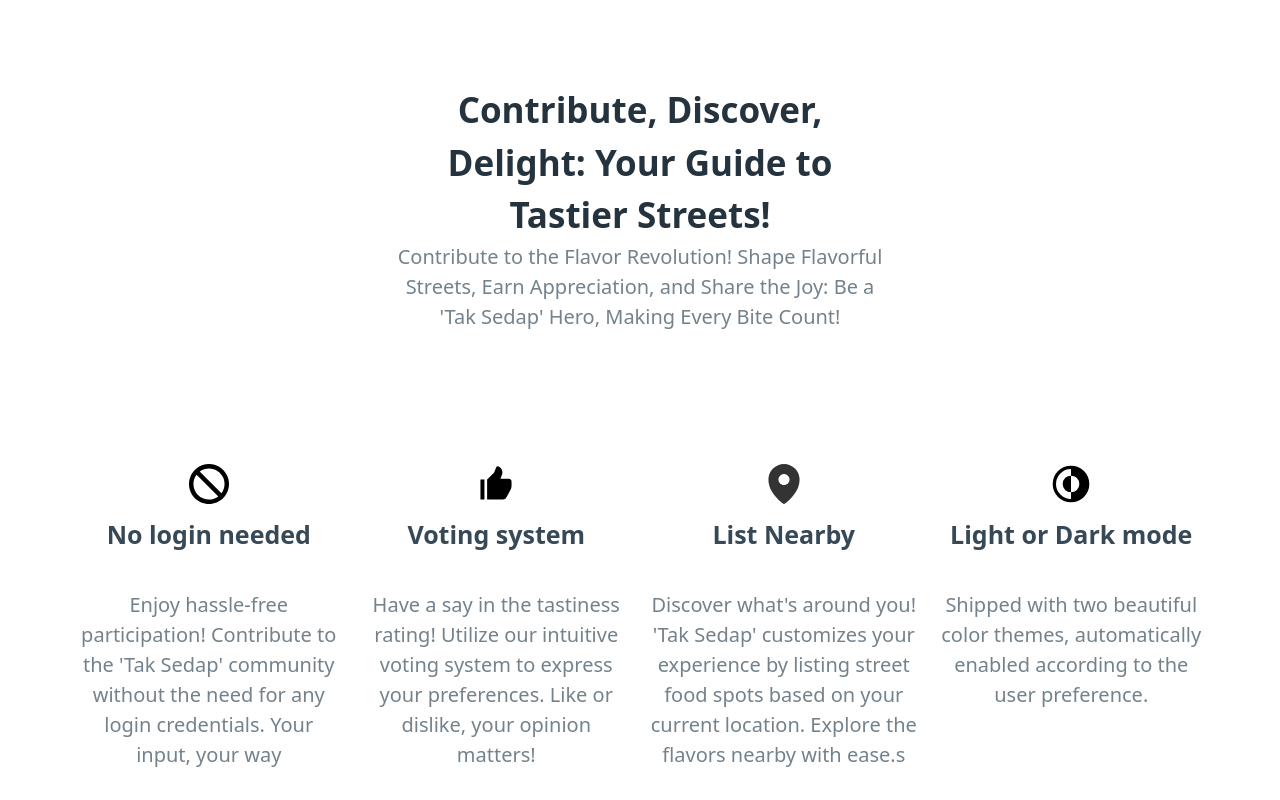
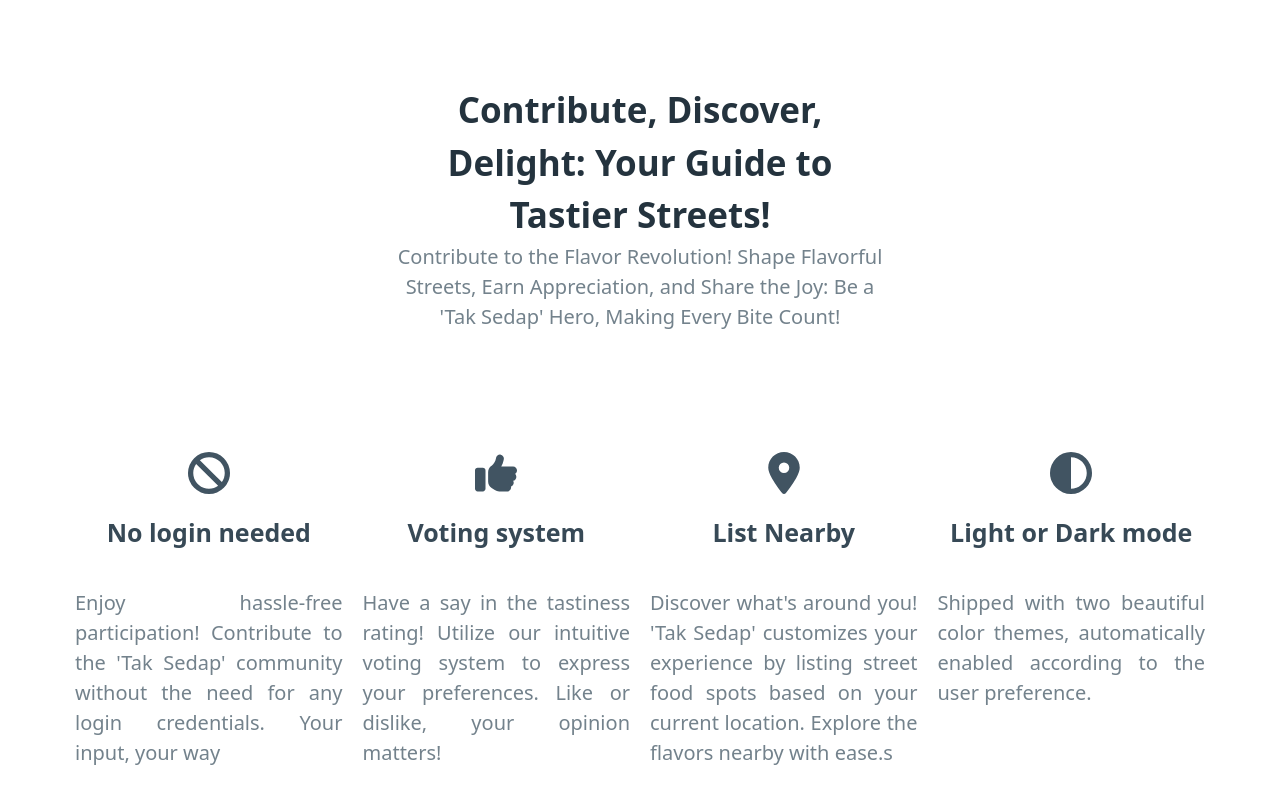
Before and after one commit to zulfiqarlaili/taksedap, a SvelteKit app: page /landing in a window 1280 px wide. Shown: the part 1556-2356 px from the top of the page. Built offline with nearby package versions, Linux system fonts and the light colour scheme.

Commit message:
fix: down arrow indicator

```diff
--- a/src/routes/landing/+page.svelte
+++ b/src/routes/landing/+page.svelte
@@ -23,6 +23,7 @@
 		}}>Lets Go!</button
 	>
 </main>
+<i class="fa-solid fa-circle-chevron-down bounce-arrow" />
 <div class="steps">
 	<div style="text-align:center; padding-bottom:2rem">
 		<h2>3 Easy Steps to Make a Difference!</h2>
@@ -44,7 +45,6 @@
 		</div>
 	</ul>
 </div>
-
 <div class="container features">
 	<hgroup style="margin-bottom: 6rem; max-width: 25rem; ">
 		<h2>Contribute, Discover, Delight: Your Guide to Tastier Streets!</h2>
@@ -55,22 +55,10 @@
 	</hgroup>
 	<div class="grid">
 		<div class="mobile">
-			<svg
-				fill="#000000"
-				width="64px"
-				height="64px"
-				viewBox="-576 -576 3072.00 3072.00"
-				xmlns="http://www.w3.org/2000/svg"
-				><g id="SVGRepo_bgCarrier" stroke-width="0" /><g
-					id="SVGRepo_tracerCarrier"
-					stroke-linecap="round"
-					stroke-linejoin="round"
-				/><g id="SVGRepo_iconCarrier">
-					<path
-						d="M213.333 960c0-167.36 56-321.707 149.44-446.4L1406.4 1557.227c-124.693 93.44-279.04 149.44-446.4 149.44-411.627 0-746.667-335.04-746.667-746.667m1493.334 0c0 167.36-56 321.707-149.44 446.4L513.6 362.773c124.693-93.44 279.04-149.44 446.4-149.44 411.627 0 746.667 335.04 746.667 746.667M960 0C429.76 0 0 429.76 0 960s429.76 960 960 960 960-429.76 960-960S1490.24 0 960 0"
-						fill-rule="evenodd"
-					/>
-				</g></svg
+			<svg xmlns="http://www.w3.org/2000/svg" height="42" width="42" viewBox="0 0 512 512"
+				><!--!Font Awesome Free 6.5.1 by @fontawesome - https://fontawesome.com License - https://fontawesome.com/license/free Copyright 2024 Fonticons, Inc.--><path
+					d="M367.2 412.5L99.5 144.8C77.1 176.1 64 214.5 64 256c0 106 86 192 192 192c41.5 0 79.9-13.1 111.2-35.5zm45.3-45.3C434.9 335.9 448 297.5 448 256c0-106-86-192-192-192c-41.5 0-79.9 13.1-111.2 35.5L412.5 367.2zM0 256a256 256 0 1 1 512 0A256 256 0 1 1 0 256z"
+				/></svg
 			>
 			<h4>No login needed</h4>
 			<p>
@@ -79,23 +67,10 @@
 			</p>
 		</div>
 		<div class="mobile">
-			<svg
-				fill="#000000"
-				width="64px"
-				height="64px"
-				viewBox="-6.4 -6.4 28.80 28.80"
-				xmlns="http://www.w3.org/2000/svg"
-				><g id="SVGRepo_bgCarrier" stroke-width="0" /><g
-					id="SVGRepo_tracerCarrier"
-					stroke-linecap="round"
-					stroke-linejoin="round"
-				/><g id="SVGRepo_iconCarrier">
-					<g>
-						<path
-							d="M1,15h1.8V6H1Zm12.6-9.38H10L10.64,4a3.31,3.31,0,0,0,.21-1.76A2.72,2.72,0,0,0,10.21.87,2.77,2.77,0,0,0,9.54.31,1.17,1.17,0,0,0,8.65,0,1,1,0,0,0,8,.66c-.11.29-.22.59-.34.88l-.57,1.4L4,6v9h7.11a1.82,1.82,0,0,0,1.61-1l1.94-3.68A3,3,0,0,0,15,8.94V7.07A1.42,1.42,0,0,0,13.61,5.62Z"
-						/>
-					</g>
-				</g></svg
+			<svg xmlns="http://www.w3.org/2000/svg" height="42" width="42" viewBox="0 0 512 512"
+				><!--!Font Awesome Free 6.5.1 by @fontawesome - https://fontawesome.com License - https://fontawesome.com/license/free Copyright 2024 Fonticons, Inc.--><path
+					d="M313.4 32.9c26 5.2 42.9 30.5 37.7 56.5l-2.3 11.4c-5.3 26.7-15.1 52.1-28.8 75.2H464c26.5 0 48 21.5 48 48c0 18.5-10.5 34.6-25.9 42.6C497 275.4 504 288.9 504 304c0 23.4-16.8 42.9-38.9 47.1c4.4 7.3 6.9 15.8 6.9 24.9c0 21.3-13.9 39.4-33.1 45.6c.7 3.3 1.1 6.8 1.1 10.4c0 26.5-21.5 48-48 48H294.5c-19 0-37.5-5.6-53.3-16.1l-38.5-25.7C176 420.4 160 390.4 160 358.3V320 272 247.1c0-29.2 13.3-56.7 36-75l7.4-5.9c26.5-21.2 44.6-51 51.2-84.2l2.3-11.4c5.2-26 30.5-42.9 56.5-37.7zM32 192H96c17.7 0 32 14.3 32 32V448c0 17.7-14.3 32-32 32H32c-17.7 0-32-14.3-32-32V224c0-17.7 14.3-32 32-32z"
+				/></svg
 			>
 			<h4>Voting system</h4>
 			<p>
@@ -104,24 +79,10 @@
 			</p>
 		</div>
 		<div class="mobile">
-			<svg
-				width="64px"
-				height="64px"
-				viewBox="-4.8 -4.8 57.60 57.60"
-				fill="none"
-				xmlns="http://www.w3.org/2000/svg"
-				><g id="SVGRepo_bgCarrier" stroke-width="0" /><g
-					id="SVGRepo_tracerCarrier"
-					stroke-linecap="round"
-					stroke-linejoin="round"
-				/><g id="SVGRepo_iconCarrier">
-					<path
-						fill-rule="evenodd"
-						clip-rule="evenodd"
-						d="M23.4236 41.8172C23.424 41.8174 23.4243 41.8176 24 41L23.4236 41.8172ZM24.5764 41.8172L24.58 41.8146L24.5891 41.8082L24.6209 41.7854C24.6482 41.7658 24.6875 41.7374 24.7379 41.7004C24.8387 41.6263 24.9842 41.5178 25.1681 41.3765C25.5357 41.0938 26.0571 40.6794 26.6811 40.1459C27.9277 39.08 29.5908 37.5328 31.2565 35.6059C34.5639 31.7799 38 26.3195 38 20.0769C38 16.3454 36.5264 12.7655 33.9016 10.1251C31.2765 7.48454 27.7149 6 24 6C20.2851 6 16.7235 7.48454 14.0984 10.1251C11.4736 12.7655 10 16.3454 10 20.0769C10 26.3195 13.4361 31.7799 16.7435 35.6059C18.4092 37.5328 20.0723 39.08 21.3189 40.1459C21.9429 40.6794 22.4643 41.0938 22.8319 41.3765C23.0158 41.5178 23.1613 41.6263 23.2621 41.7004C23.3125 41.7374 23.3518 41.7658 23.3791 41.7854L23.4109 41.8082L23.42 41.8146L23.4236 41.8172C23.7689 42.0603 24.2311 42.0603 24.5764 41.8172ZM24 41L24.5764 41.8172C24.576 41.8174 24.5757 41.8176 24 41ZM29 20C29 22.7614 26.7614 25 24 25C21.2386 25 19 22.7614 19 20C19 17.2386 21.2386 15 24 15C26.7614 15 29 17.2386 29 20Z"
-						fill="#333333"
-					/>
-				</g></svg
+			<svg xmlns="http://www.w3.org/2000/svg" height="42" width="42" viewBox="0 0 384 512"
+				><!--!Font Awesome Free 6.5.1 by @fontawesome - https://fontawesome.com License - https://fontawesome.com/license/free Copyright 2024 Fonticons, Inc.--><path
+					d="M215.7 499.2C267 435 384 279.4 384 192C384 86 298 0 192 0S0 86 0 192c0 87.4 117 243 168.3 307.2c12.3 15.3 35.1 15.3 47.4 0zM192 128a64 64 0 1 1 0 128 64 64 0 1 1 0-128z"
+				/></svg
 			>
 
 			<h4>List Nearby</h4>
@@ -131,32 +92,10 @@
 			</p>
 		</div>
 		<div class="mobile">
-			<svg
-				width="64px"
-				height="64px"
-				viewBox="-14.4 -14.4 76.80 76.80"
-				xmlns="http://www.w3.org/2000/svg"
-				fill="#000000"
-				><g id="SVGRepo_bgCarrier" stroke-width="0" /><g
-					id="SVGRepo_tracerCarrier"
-					stroke-linecap="round"
-					stroke-linejoin="round"
-				/><g id="SVGRepo_iconCarrier">
-					<title>dark-mode-solid</title>
-					<g id="Layer_2" data-name="Layer 2">
-						<g id="Icons">
-							<g>
-								<rect width="48" height="48" fill="none" />
-								<g>
-									<path d="M14,24A10,10,0,0,0,24,34V14A10,10,0,0,0,14,24Z" />
-									<path
-										d="M24,2A22,22,0,1,0,46,24,21.9,21.9,0,0,0,24,2ZM6,24A18.1,18.1,0,0,1,24,6v8a10,10,0,0,1,0,20v8A18.1,18.1,0,0,1,6,24Z"
-									/>
-								</g>
-							</g>
-						</g>
-					</g>
-				</g></svg
+			<svg xmlns="http://www.w3.org/2000/svg" height="42" width="42" viewBox="0 0 512 512"
+				><!--!Font Awesome Free 6.5.1 by @fontawesome - https://fontawesome.com License - https://fontawesome.com/license/free Copyright 2024 Fonticons, Inc.--><path
+					d="M448 256c0-106-86-192-192-192V448c106 0 192-86 192-192zM0 256a256 256 0 1 1 512 0A256 256 0 1 1 0 256z"
+				/></svg
 			>
 			<h4>Light or Dark mode</h4>
 			<p>
@@ -166,28 +105,6 @@
 		</div>
 	</div>
 </div>
-
-<!-- <div>
-    <div style="background-color: #2c3e50; color: #ecf0f1; text-align: center; padding: 1em;">
-        <h1>'Tak Sedap' - Street Food Guide</h1>
-    </div>
-
-    <div style="max-width: 600px; margin: 20px auto; padding: 20px; background-color: #fff; border-radius: 8px; box-shadow: 0 0 10px rgba(0, 0, 0, 0.1);">
-        <h2>Welcome to 'Tak Sedap'!</h2>
-        <p>Discover a street food adventure like never before. 'Tak Sedap' is your guide to avoiding less-than-tasty spots. Here's what we offer:</p>
-
-        <ul style="list-style: none; padding: 0; margin: 0;">
-            <li style="margin-bottom: 10px;">Find and avoid unpleasant street food spots.</li>
-            <li style="margin-bottom: 10px;">No login required to contribute and add new stores.</li>
-            <li style="margin-bottom: 10px;">List based on stores near your location using geolocation.</li>
-            <li style="margin-bottom: 10px;">Vote for existing stores with a like or dislike.</li>
-        </ul>
-
-        <p>Ready to enhance your street food experience? Be a part of the 'Tak Sedap' community now!</p>
-
-        <a href="#" style="display: block; width: 100%; padding: 10px; background-color: #3498db; color: #fff; text-align: center; text-decoration: none; border-radius: 5px; transition: background-color 0.3s ease;" onmouseover="this.style.backgroundColor='#2980b9'" onmouseout="this.style.backgroundColor='#3498db'">Start Exploring</a>
-    </div>
-</div> -->
 
 <style>
 	main {
@@ -240,9 +157,43 @@
 		text-align: center;
 	}
 
+	.features p {
+		text-align: justify;
+	}
+
+	.features h4 {
+		padding-top: 1rem;
+	}
+
 	@media only screen and (max-width: 767px) {
 		.mobile {
 			max-width: 25rem;
 		}
 	}
+
+	/* bouncy arrow */
+
+	.bounce-arrow {
+		position: absolute;
+		right: 0px;
+		bottom: 20px;
+		cursor: pointer;
+		animation: bounce 2s infinite;
+	}
+
+	@keyframes bounce {
+		0%,
+		20%,
+		50%,
+		80%,
+		100% {
+			transform: translateY(0);
+		}
+		40% {
+			transform: translateY(-15px);
+		}
+		60% {
+			transform: translateY(-10px);
+		}
+	}
 </style>
```
